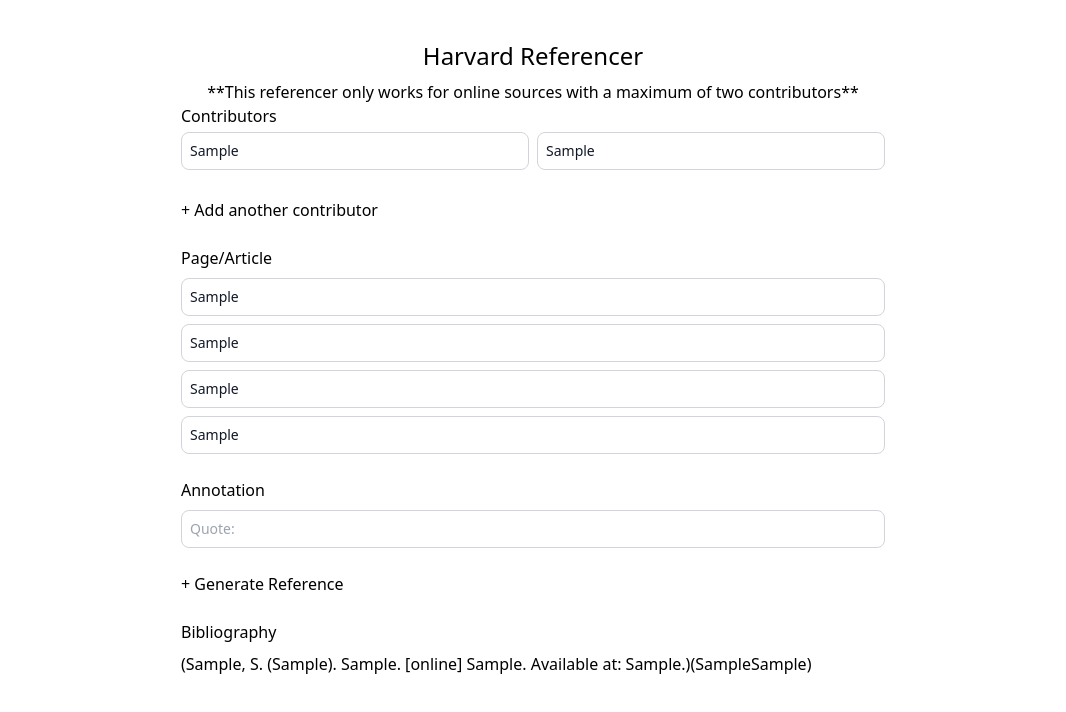
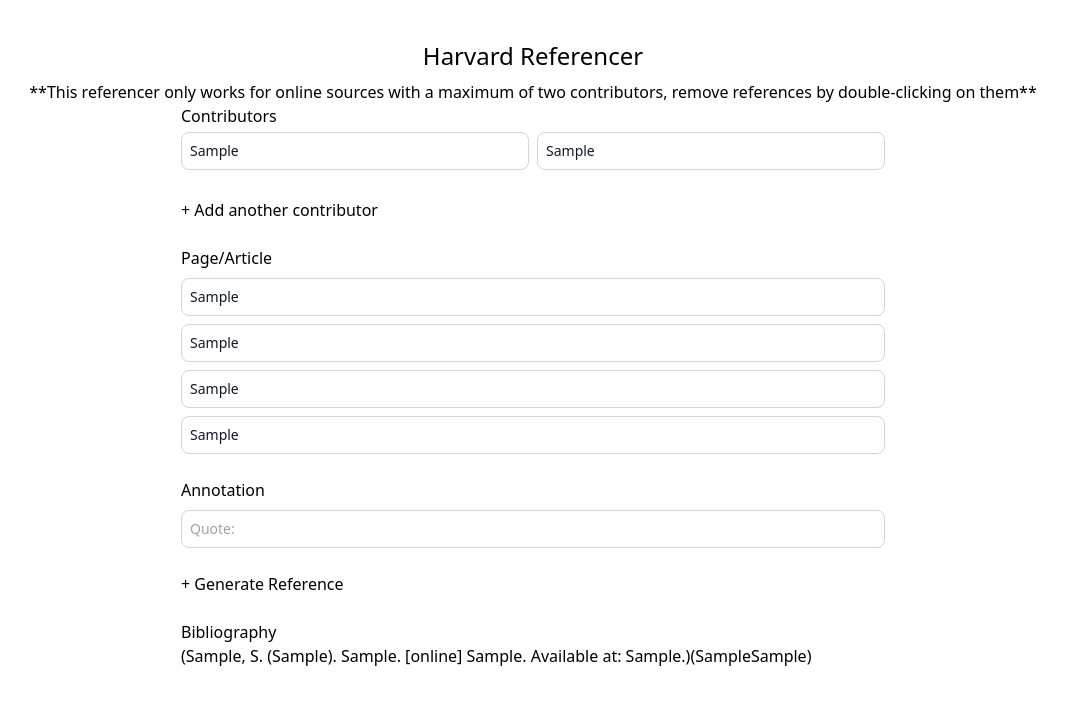
Before and after one commit to freddieheath/referencer, a plain HTML site: page public/index.html in a window 1280 px wide. Both pictures are taken after typing "Sample", "Sample", "Sample", "Sample", "Sample", "Sample" into the empty fields and a click on the button "+ Generate Reference". Shown: the whole page, without its empty margins (107-1173 px from the left). Drawn offline with Linux system fonts and the light colour scheme.

Commit message:
Added some CRUD capabilites

```diff
--- a/public/index.html
+++ b/public/index.html
@@ -12,7 +12,7 @@
         <h1 class="text-2xl pb-2">Harvard Referencer</h1>
         <p class="text-md">
           **This referencer only works for online sources with a maximum of two
-          contributors**
+          contributors, remove references by double-clicking on them**
         </p>
       </div>
       <form id="form" class="flex-col mx-12 lg:mx-72 flex">
@@ -79,10 +79,10 @@
         <div class="generate_button pb-6">
           <button type="button" id="button">+ Generate Reference</button>
         </div>
-        <div class="pb-2">
+        <div>
           <h1>Bibliography</h1>
         </div>
-        <div id="list" class="flex justify-between"></div>
+        <div id="list"></div>
       </form>
     </div>
 
--- a/public/script.js
+++ b/public/script.js
@@ -1,5 +1,4 @@
 // Clear forms
-// CRUD
 // Red asterix on missing info
 // If fields haven't been completed then don't allow submit
 // & for two contributors and commas for more
@@ -10,6 +9,7 @@
 // combine print functions
 // Auto capital
 // Auto-gap
+// Highlight on hover
 
 // Declare all elements of the DOM as variables
 const form = document.getElementById("form");
@@ -26,12 +26,11 @@
 const list = document.getElementById("list");
 const bibRefList = document.createElement("ul");
 const textRefList = document.createElement("ul");
-const removeDiv = document.createElement("div");
 
 list.appendChild(bibRefList);
-list.appendChild(removeDiv);
-removeDiv.appendChild(textRefList);
-removeDiv.classList.add("flex", "gap-x-2");
+list.appendChild(textRefList);
+bibRefList.classList.add("list-none");
+textRefList.classList.add("list-none");
 
 // Create extra contributor input field and label
 const contributors = [];
@@ -75,7 +74,7 @@
   addContributor();
 });
 
-// Get, format, and print values of fields into a bib. reference
+// Get, format, and print values of fields into references
 
 function printRef() {
   const citationComponents = [];
@@ -134,14 +133,20 @@
   citationComponents.push(")");
   bibComponents.push(")");
 
-  const bRef = document.createElement("li");
-  const tRef = document.createElement("li");
+  const ref = document.createElement("div");
+  ref.classList.add("flex", "justify-between", "my-2", "cursor-pointer");
+  const bRef = document.createElement("p");
+  const tRef = document.createElement("p");
   const bR = citationComponents.join("");
   const tR = bibComponents.join("");
-  bRef.innerHTML = bR;
-  tRef.innerHTML = tR;
-  bibRefList.appendChild(bRef);
-  textRefList.appendChild(tRef);
+  bRef.innerText = bR;
+  tRef.innerText = tR;
+  list.appendChild(ref);
+  ref.appendChild(bRef);
+  ref.appendChild(tRef);
+  ref.addEventListener("dblclick", () => {
+    list.removeChild(ref);
+  });
 }
 
 button.addEventListener("click", () => {
```
